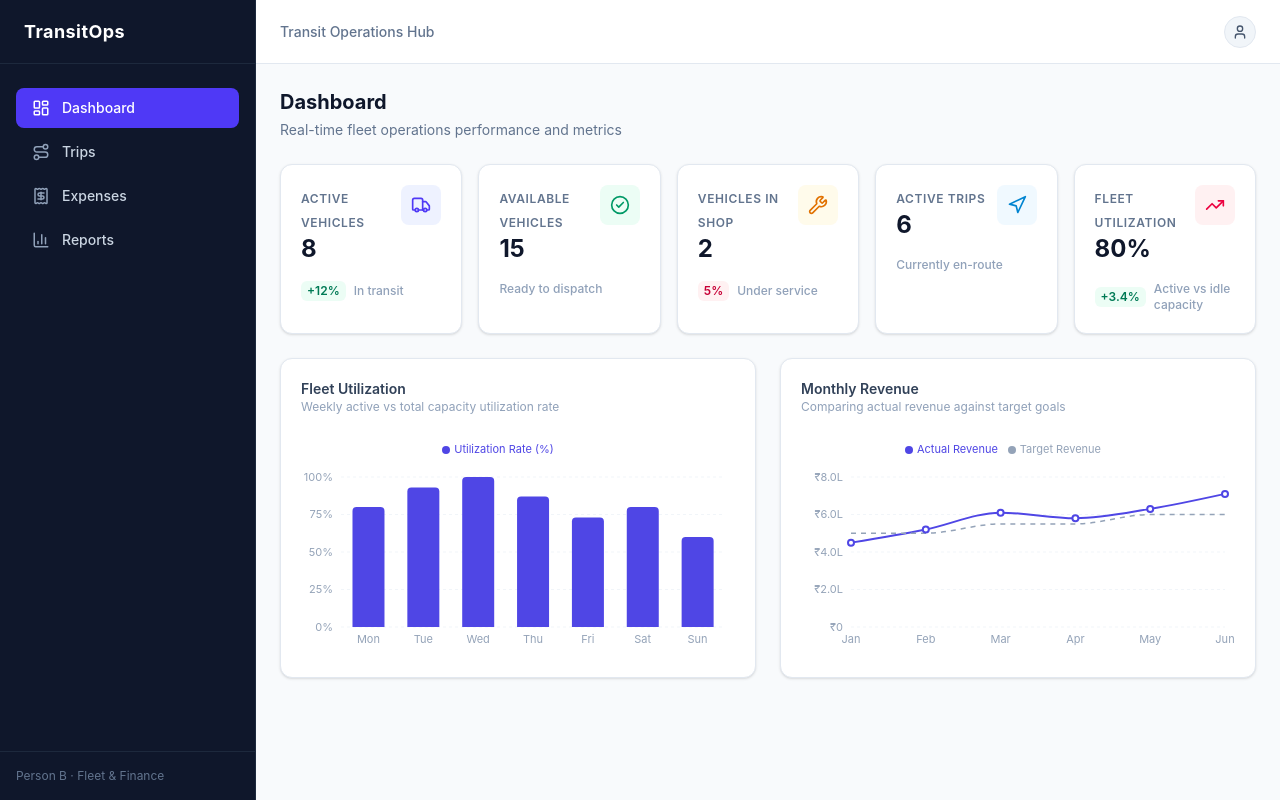
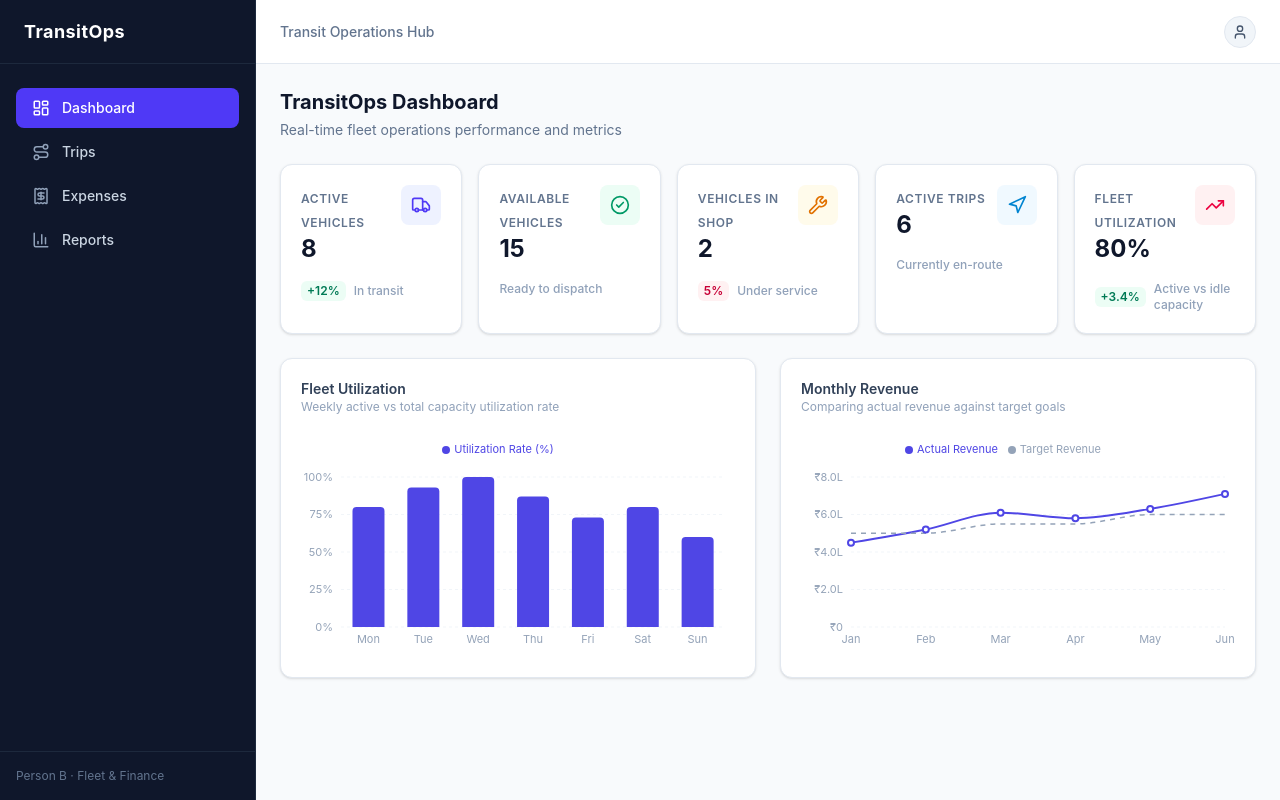
Before and after one commit to timey07/TransitOps, a React (Vite) app in the folder frontend/: page /dashboard in a window 1280 px wide. Built offline with nearby package versions, Linux system fonts and the light colour scheme.

Commit message:
feat: add dashboard KPI cards and analytics charts

```diff
--- a/frontend/src/pages/Dashboard.tsx
+++ b/frontend/src/pages/Dashboard.tsx
@@ -1,5 +1,5 @@
 import { Truck, CheckCircle2, Wrench, Navigation, TrendingUp } from 'lucide-react'
-import KPICard from '../components/dashboard/KpiCard'
+import KPICard from '../components/dashboard/KPICard'
 import FleetUtilizationChart from '../components/dashboard/FleetUtilizationChart'
 import RevenueChart from '../components/dashboard/RevenueChart'
 
@@ -8,7 +8,7 @@
     <div className="space-y-6">
       {/* Page Header */}
       <div>
-        <h2 className="text-xl font-bold text-slate-900">Dashboard</h2>
+        <h2 className="text-xl font-bold text-slate-900">TransitOps Dashboard</h2>
         <p className="text-sm text-slate-500 mt-1">Real-time fleet operations performance and metrics</p>
       </div>
 
```
